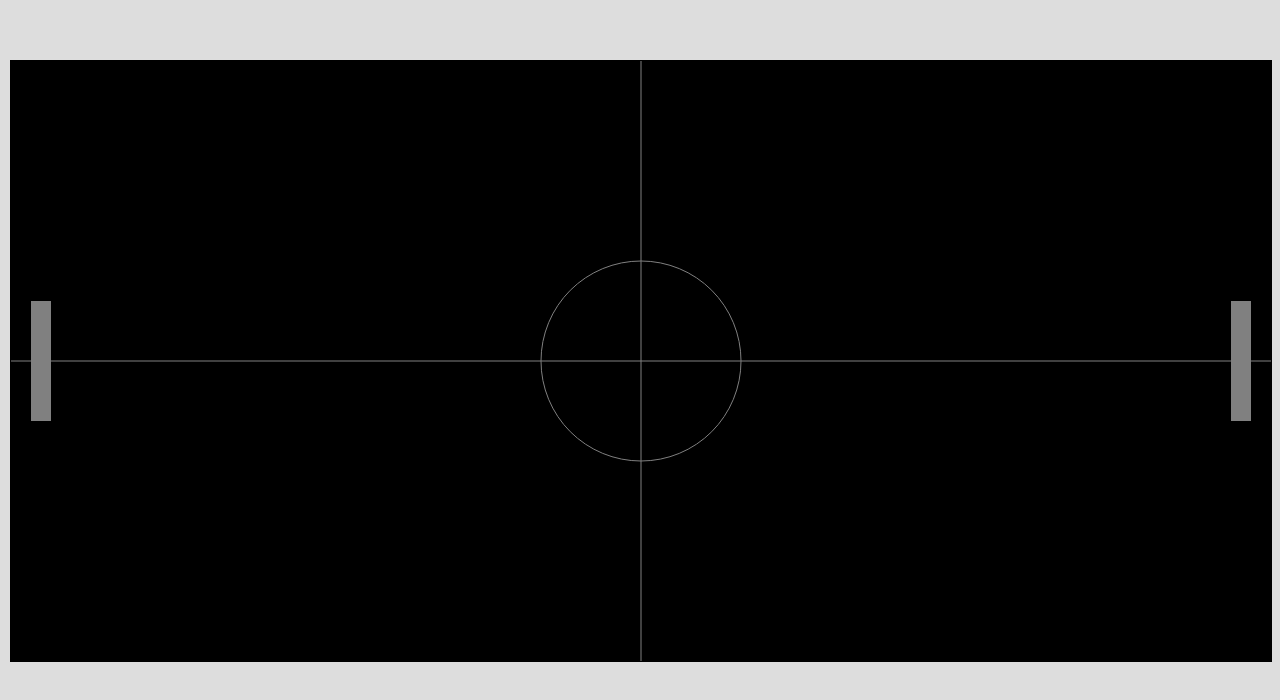
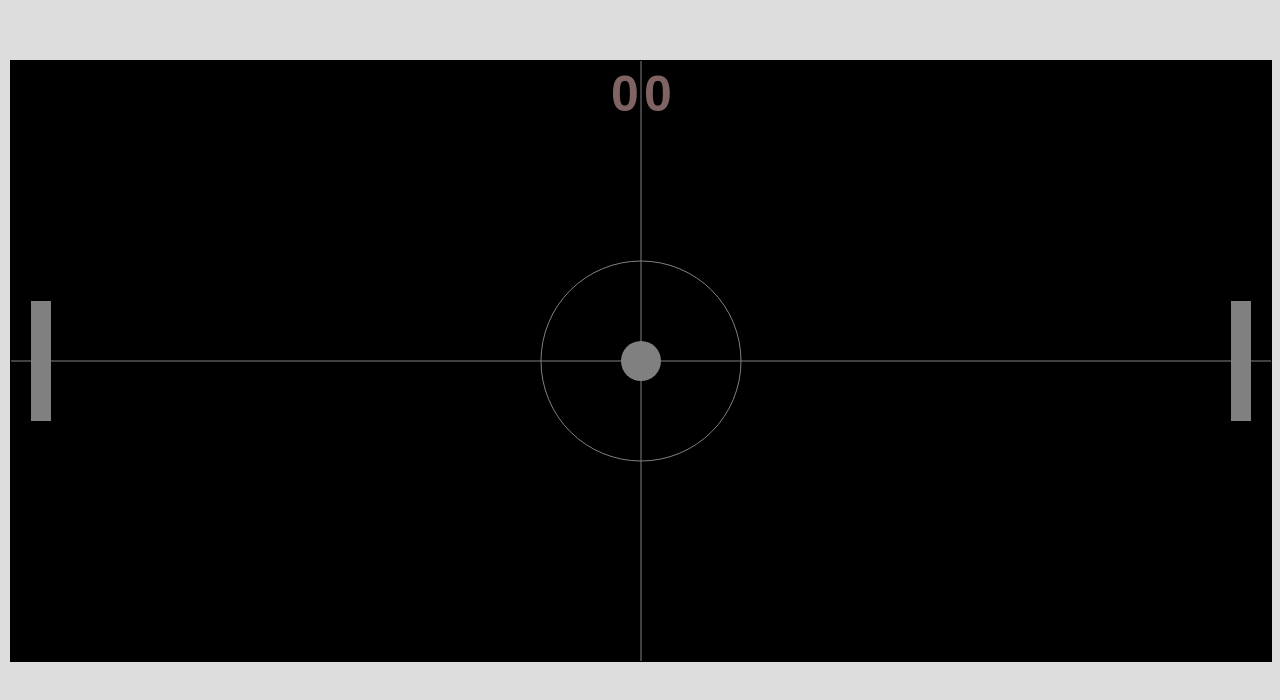
Before and after one commit to Flaberik/canvasJsTest, a plain HTML site: page index.html in a window 1280 px wide. Drawn offline with nearby package versions, Linux system fonts and the light colour scheme.

Commit message:
Added comments to the code

```diff
--- a/index.html
+++ b/index.html
@@ -5,19 +5,36 @@
   <title>Canvas tutorial</title>
   <script src="https://ajax.googleapis.com/ajax/libs/jquery/2.2.0/jquery.min.js"></script>
   <script type="text/javascript">
-  var width; // Ширина
-  var height; // высота
-  var racket_hei = 120;
+  var width; //Ширина канваса
+  var height; //Высота канваса
+  var racket_hei = 120; //Высота ракетки
 
-  var game;
-  var canvas;
-  var ctx;
+  var game; //Булиевая перемменная отвечает за завершение игры
+  var canvas; //Сам канвас
+  var ctx; //Контекст канваса
 
-  var dX_p1;
-  var dX_p2;
-  var dY_p1;
-  var dY_p2;
+  //Кординаты ракеты первого и второго игрока по оси Х
+  var x_p1;
+  var x_p2;
+  //Кординаты ракеты первого и второго игрока по оси Y
+  var y_p1;
+  var y_p2;
 
+  var point_p1 = 0; //Количество очков у первого игрока
+  var point_p2 = 0; //Количество очков у второго игрока
+
+  //Кординаты мяча по осям X и Y
+  var boll_x;
+  var boll_y;
+
+  var boll_dX; //отвечает за скорость и напрвеление движения мяча по оси X
+  var boll_dY; //отвечает за скорость и напрвеление движения мяча по оси Y
+
+  var pitch; //Если True подает первый игрок, если False то второй
+
+  var boll_radius = 20;
+
+  //Инициализация всех переменных и запуск игрового цикла
   function initialize_game() {
     var canvas = document.getElementById('tutorial');
     width = document.body.clientWidth;
@@ -26,11 +43,14 @@
     canvas.width = width;
     canvas.height = height;
 
-    dX_p1 = 20;
-    dX_p2 = width-40;
+    boll_x = width/2;
+    boll_y = height/2;
 
-    dY_p1 = height/2-racket_hei/2;
-    dY_p2 = height/2-racket_hei/2;
+    x_p1 = 20;
+    x_p2 = width-40;
+
+    y_p1 = height/2-racket_hei/2;
+    y_p2 = height/2-racket_hei/2;
 
     if (canvas.getContext) {
       ctx = canvas.getContext('2d');
@@ -39,24 +59,40 @@
     }
   }
 
+  //Функция отрисовки мяча на канвасе
+  function render_boll(){
+    ctx.fillStyle = 'rgb(128, 128, 128)';
+    ctx.beginPath();
+    ctx.arc(width/2, height/2, boll_radius, 0, Math.PI * 2, true);
+    ctx.fill();
+  }
+
+  //Игроковой цикл, работате в асинхронном режиме
   async function game_loop(){
     while(game){
       render();
       move_player()
-      await sleep(1000/60); // {1000ms / 60} ~ 60FPS
+      //console.log(getRandomInt(0,10))
+      await sleep(1000/60); // {1000ms / 60} ~ 60FPS, здержка
     }
   }
 
+  //Stack Owerflow, функция вызова задержки
   function sleep(ms) {
     return new Promise(resolve => setTimeout(resolve, ms));
   }
 
+  //Главная функция отрисовки, в которой вызываются функции рендера других объектов
+  //Данная функция вызывается из игрового цикла
   function render(){
     render_scene();
-    player_render(dX_p1, dY_p1);
-    player_render(dX_p2, dY_p2)
+    player_render(x_p1, y_p1);
+    player_render(x_p2, y_p2)
+    render_boll();
   }
 
+  //Функция отрисовки игрового поля
+  //В нее входят только цвет канваса и линии на нем
   function render_scene(){
     ctx.fillStyle = 'rgb(0, 0, 0)';
     ctx.strokeStyle = 'rgb(128, 128, 128)';
@@ -68,61 +104,91 @@
     ctx.moveTo(width/2, 0);
     ctx.lineTo(width/2, height);
     ctx.stroke();
+    ctx.beginPath();
+    ctx.arc(boll_x, boll_y, 100, 0, Math.PI * 2, true);
+    ctx.stroke();
 
-    ctx.beginPath();
-    ctx.arc(width/2, height/2, 100, 0, Math.PI * 2, true);
-    ctx.stroke();
+    ctx.fillStyle = 'rgb(128, 100, 100)';
+    ctx.font = 'bold 50px Arial';
+    ctx.fillText(point_p1, width/2-30, 50);
+    ctx.fillText(point_p2, width/2+3, 50);
   }
 
+  //Функция отрисовки ракетки игрока, принимает параметры Х,Y игрока
   function player_render(x,y){
     ctx.fillStyle = 'rgb(128, 128, 128)';
     ctx.fillRect(x, y, 20, racket_hei);
   }
 
-  async function move_player(){
+  //Функция движения ракеток игроков, вызывается из игрового цикла
+  //Процеряет массив со списком нажатых клавишь
+  function move_player(){
     if(keys[0]){
       switch(keys[0]){
         case 87: // KeyW
-        dY_p1 = update_dY(dY_p1, -2);
-        break;
+          y_p1 = update_dY(y_p1, -2);
+          break;
         case 83: //KeyS
-        dY_p1 = update_dY(dY_p1, 2);
-        break;
+          y_p1 = update_dY(y_p1, 2);
+          break;
+        case 38: //ArrowUp
+          y_p2 = update_dY(y_p2, -2);
+          break;
+        case 40: //ArrowDown
+          y_p2 = update_dY(y_p2, 2);
+          break;
       }
     }
 
     if(keys[1]){
       switch(keys[1]){
+        case 87: // KeyW
+          y_p1 = update_dY(y_p1, -2);
+          break;
+        case 83: //KeyS
+          y_p1 = update_dY(y_p1, 2);
+          break;
         case 38: //ArrowUp
-        dY_p2 = update_dY(dY_p2, -2);
-        break;
+          y_p2 = update_dY(y_p2, -2);
+          break;
         case 40: //ArrowDown
-        dY_p2 = update_dY(dY_p2, 2);
-        break;
+          y_p2 = update_dY(y_p2, 2);
+          break;
       }
     }
   }
 
-  function update_dY(dy, step){
-    if((dy+step + (racket_hei) <= height && step > 0) || (dy+step >= 0 && step < 0))
-    return (dy+step);
+  //Функция определяющая, не выходит ли ракетка за пределы игрового поля по сои Y
+  //Принимает параметры Y, step. Где Y - это кордината ракетки, а step - это как скорость так и направление движения (вниз/вверх)
+  function update_dY(y, step){
+    if((y+step + (racket_hei) <= height && step > 0) || (y+step >= 0 && step < 0))
+      return (dy+step);
     return dy;
   }
 
-
-  var keys = [];
-
+  //Подобна реализация обработки клавиш, позволяет играть сразу нескольким игрокам с одной клавиатуры
+  var keys = []; // Хранит коды нажатых клавишь
+  //Обработчик события keydown, написано на jquery хотя принципиальной разници
+  //между обработчиком на чистом js я не заметил
   $(document).keydown(function(e){
+     //Если клавиша нажимается в первые, ее код записуется в массив keys[]
     var code = e.which;
     if (keys.indexOf(code)<0){
       keys.push(code);
     }
   });
 
-
+  //Обработчик события keyup, все тот же jquery
   $(document).keyup(function(e){
+     //Поселе того как клаваиша была отпущена, она удаляется из массива keys[]
     keys.splice(keys.indexOf(e.which),1);
   });
+
+  function getRandomInt(min, max) {
+    return Math.floor(Math.random() * (max - min)) + min;
+  }
+
+
 
   </script>
   <style type="text/css">
```
